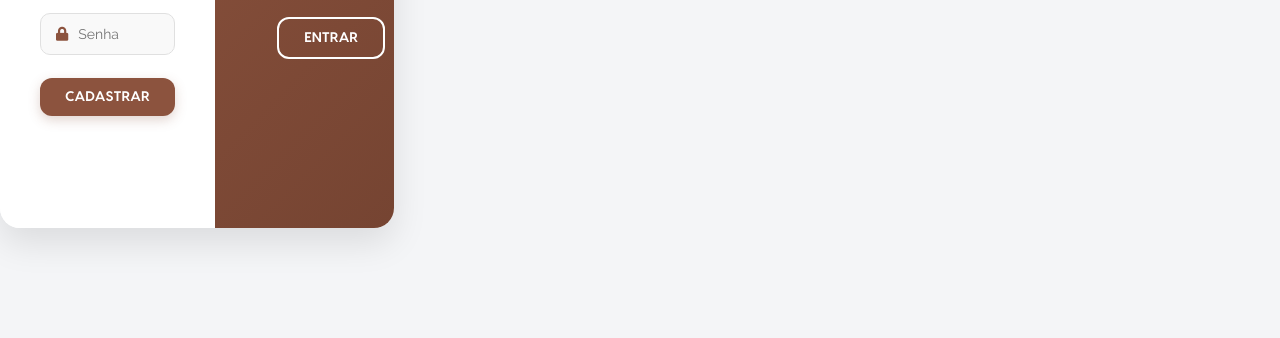
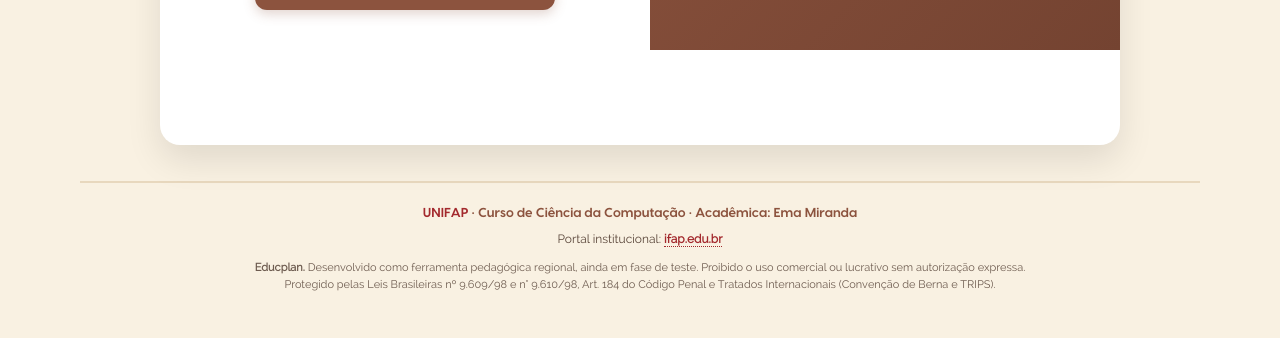
Before and after one commit to EmaMira/ATIVIDADESPLANEDUC, a plain HTML site: page index.html in a window 1280 px wide. Shown: the part 462-800 px from the top of the page. Drawn offline with Linux system fonts and the light colour scheme; a script that the page names is missing.

Commit message:
Refactor CSS styles for layout and footer
Updated styles for body and container, added footer styles.

```diff
--- a/css/style.css
+++ b/css/style.css
@@ -35,25 +35,28 @@
 
 body {
     font-family: 'Raleway', sans-serif;
-    /* Fundo suave combinando com a paleta do app */
-    background-color: #f4f5f7;
-    height: 100vh;
+    background-color: #F9F1E2;
+    min-height: 100vh;
     display: flex;
-    justify-content: center;
+    flex-direction: column;
+    justify-content: space-between;
     align-items: center;
+    padding: 24px 20px;
 }
 
 /* Container Principal do Painel Duplo */
 .container {
     background-color: #fff;
-    width: 960px;
-    height: 580px;
+    width: 100%;
+    max-width: 960px;
+    min-height: 580px;
     border-radius: 20px;
     box-shadow: 0 15px 35px rgba(0, 0, 0, 0.1);
     position: relative;
     overflow: hidden;
     display: flex;
     align-items: center;
+    margin: auto;
 }
 
 .content {
@@ -61,13 +64,13 @@ body {
     height: 100%;
     display: flex;
     justify-content: space-between;
-    position: absolute;
+    position: relative;
 }
 
 /* Colunas (Lateral e Formulário) */
 .first-column {
     flex: 1;
-    background: linear-gradient(135deg, #8c533e, #744331); /* Tom terroso do Planeduc */
+    background: linear-gradient(135deg, #8c533e, #744331);
     display: flex;
     flex-direction: column;
     align-items: center;
@@ -98,14 +101,14 @@ body {
 
 .title-primary {
     color: #fff;
-    font-family: 'IntroScriptDemo', cursive; /* Toque especial com a fonte da coruja */
+    font-family: 'IntroScriptDemo', cursive;
     font-size: 42px;
     text-transform: none;
     margin-bottom: 10px;
 }
 
 .title-second {
-    color: #A3292D; /* Cor oficial do Planeduc */
+    color: #A3292D;
     margin-bottom: 20px;
 }
 
@@ -213,3 +216,69 @@ body {
 .password:hover {
     color: #A3292D;
 }
+
+/* Rodapé Institucional */
+.site-footer {
+    width: 100%;
+    max-width: 1120px;
+    margin-top: 32px;
+    padding: 20px 24px;
+    border-top: 2px solid #e8d8be;
+    text-align: center;
+    font-family: 'Raleway', sans-serif;
+    color: #5a463a;
+    font-size: 12px;
+    line-height: 1.6;
+}
+
+.footer-academic {
+    font-family: 'Visby', sans-serif;
+    font-weight: bold;
+    color: #8c533e;
+    font-size: 13px;
+    margin-bottom: 6px;
+}
+
+.footer-academic span {
+    color: #A3292D;
+}
+
+.footer-portal {
+    margin-bottom: 10px;
+    font-size: 12px;
+}
+
+.footer-portal a {
+    color: #A3292D;
+    font-weight: bold;
+    text-decoration: none;
+    border-bottom: 1px dotted #A3292D;
+    transition: opacity 0.2s;
+}
+
+.footer-portal a:hover {
+    opacity: 0.8;
+}
+
+.footer-legal {
+    max-width: 820px;
+    margin: 0 auto;
+    font-size: 11px;
+    color: #6e5c50;
+}
+
+@media (max-width: 768px) {
+    .container {
+        min-height: auto;
+    }
+
+    .content {
+        flex-direction: column;
+    }
+
+    .first-column,
+    .second-column {
+        width: 100%;
+        padding: 28px 20px;
+    }
+}
```
